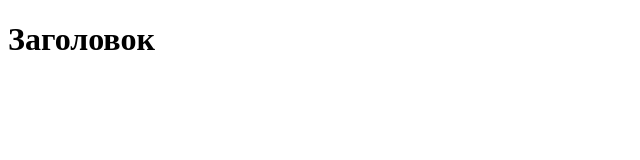
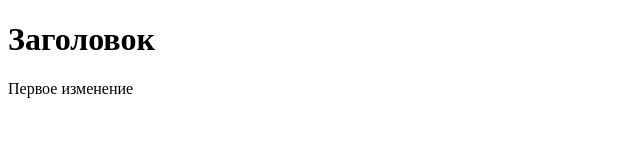
Before and after one commit to Pat4kord/ti-1, a plain HTML site: page index.html in a window 1280 px wide. Shown: the whole page, without its empty margins (0-640 px from the left). Drawn offline with Linux system fonts and the light colour scheme.

Commit message:
"first change"

```diff
--- a/index.html
+++ b/index.html
@@ -7,5 +7,8 @@
 </head>
 <body>
     <h1>Заголовок</h1>
+    <div>
+        <p>Первое изменение</p>
+    </div>
 </body>
 </html>
```
